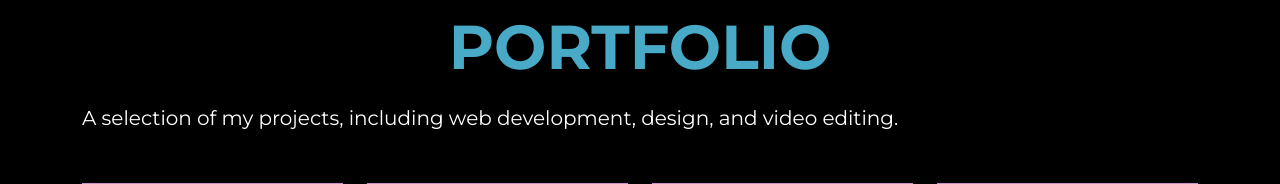
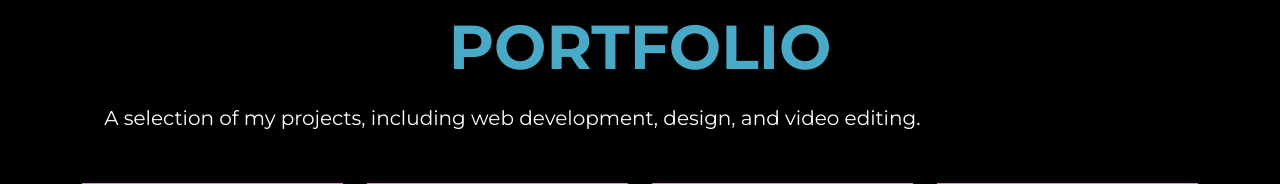
Before and after one commit to AnnS9/MyPortfolio, a PHP site: page / in a window 1280 px wide. Shown: the part 2462-2646 px from the top of the page. Run offline with PHP 8.4, Linux system fonts and the light colour scheme; some libraries are stand-ins or nearby versions.

Commit message:
Add center alignment for mt-3 class

```diff
--- a/css/style.css
+++ b/css/style.css
@@ -418,6 +418,9 @@ nav.opened .btn-hamburger span:nth-child(3) {
     background-repeat: no-repeat;
 
 }
+.mt-3{
+    text-align: center;
+}
 
 .dev{
     padding: 60px;
```
